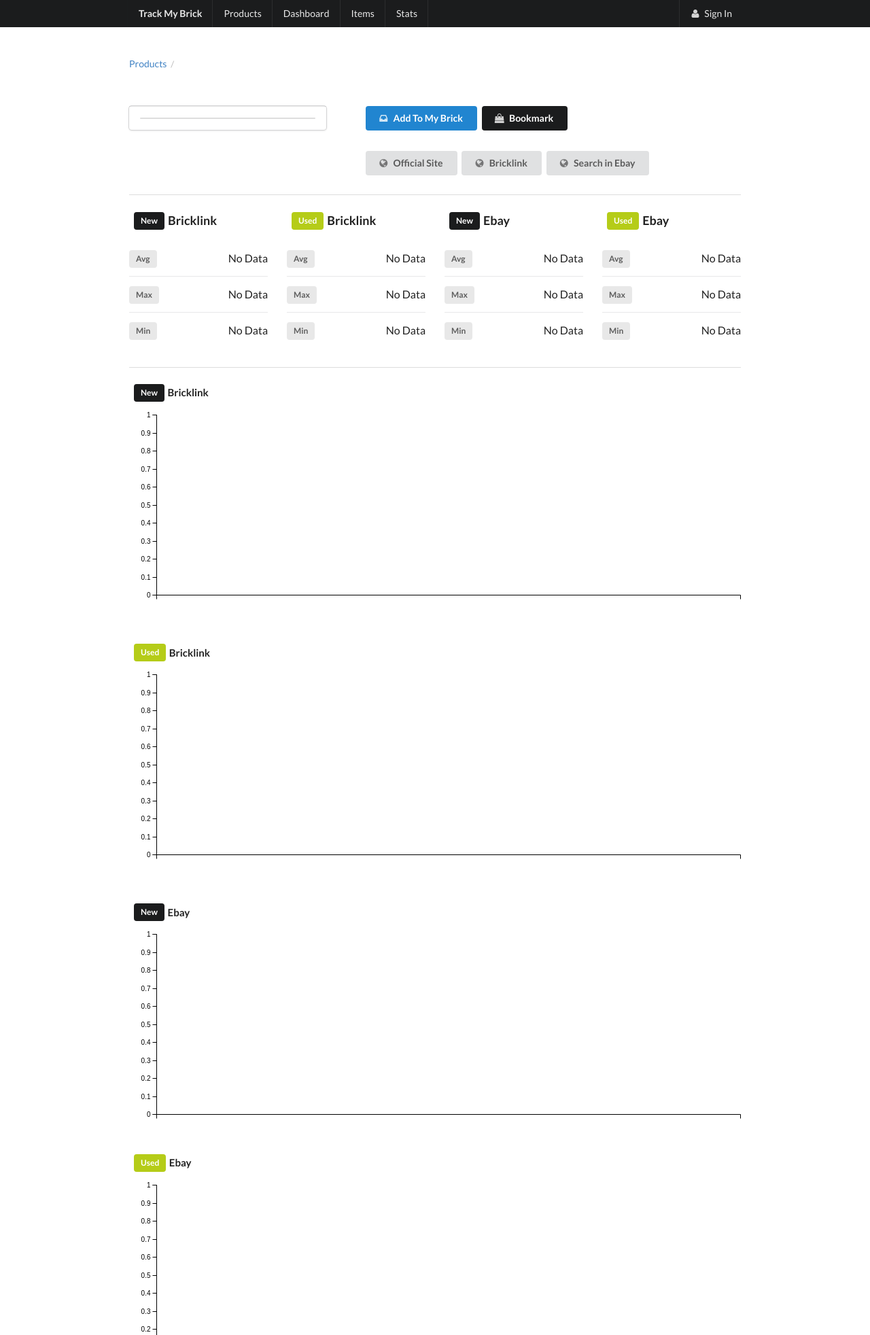
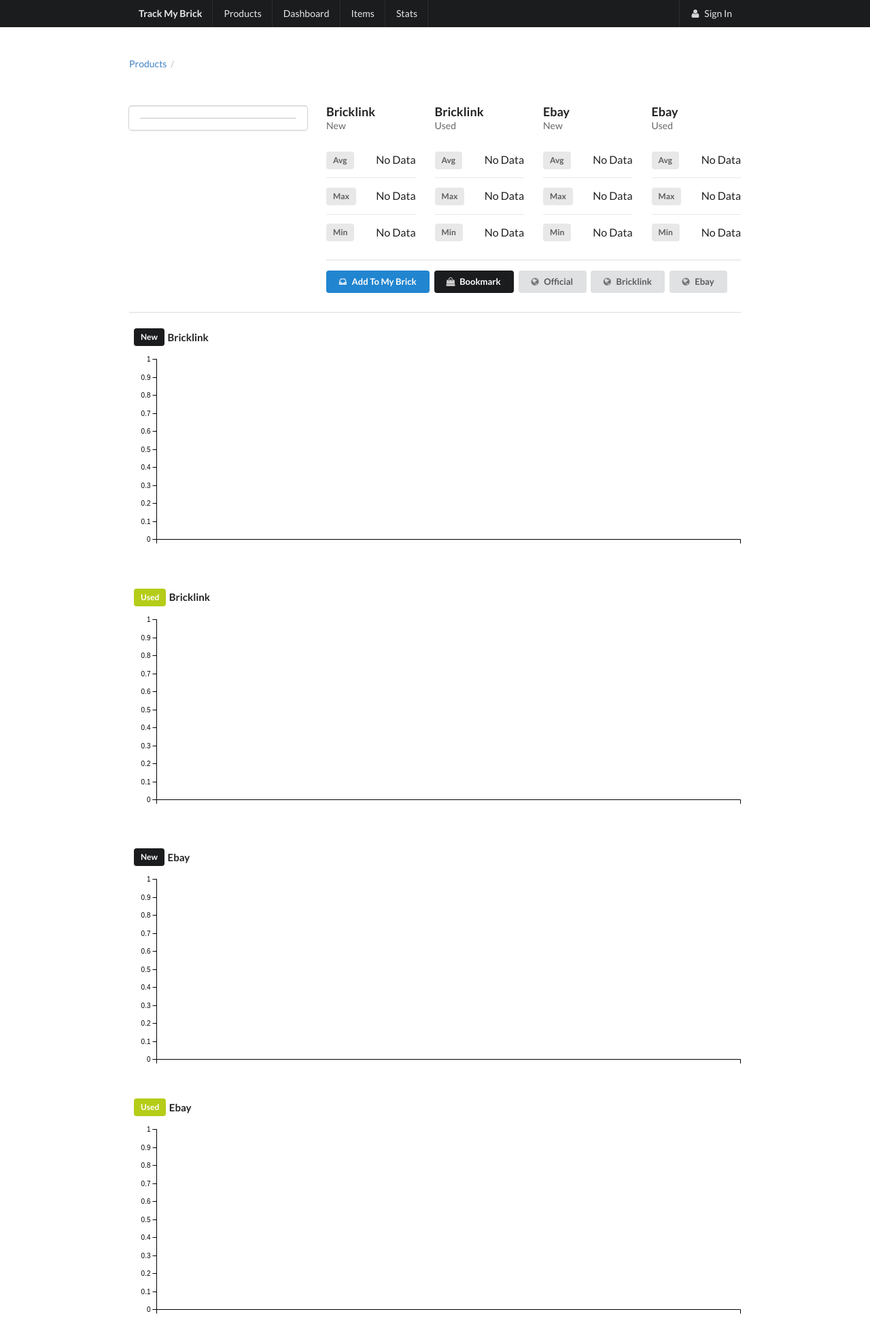
Before and after one commit to 0hoo/brick, a Django app: template bricksite/templates/products/detail.html in a window 1280 px wide. Shown: the top 1964 px of the page at 68% size. After the commit the page ends 1933 px from the top, so only its background shows below. Run offline with Django 3.2, Linux system fonts and the light colour scheme; the template is opened without the code that fills it, so the values that code supplies are empty.

Commit message:
아이템, 프로덕트 화면 업데이트

```diff
--- a/bricksite/templates/products/detail.html
+++ b/bricksite/templates/products/detail.html
@@ -57,7 +57,7 @@ showLineChartC3('#chart-ebay-used', [
 </h1>
 <div class="ui grid">
     <div class="row">
-        <div class="six wide column">
+        <div class="five wide column">
             <div class="ui card">
                 <div class="image">
                     <img src="{{ product.official_image_url }}">
@@ -88,29 +88,11 @@ showLineChartC3('#chart-ebay-used', [
                 </div>
             </div>
         </div>
-        <div class="ten wide column">
-            {% if product.marketing_text %}
-            <div class="description">
-                {{ product.marketing_text }}
-            </div>
-            <div class="ui hidden divider"></div>
-            {% endif %}
-            <a class="ui blue button" href="{% url 'items:add' %}?product={{ product.product_code }}"><i class="icon inbox"></i>Add To My Brick</a>
-            <button class="ui black button"><i class="icon shopping bag"></i>Bookmark</button>
-            <div class="ui hidden divider"></div>
-            <button class="ui button"><i class="icon world"></i>Official Site</button>
-            <button class="ui button"><i class="icon world"></i>Bricklink</button>
-            <button class="ui button"><i class="icon world"></i>Search in Ebay</button>
-        </div>
-    </div>
-    <div class="ui divider"></div>
-    <div class="row">
-         <div class="four wide column">
-            <h3 class="ui header">
-                <div class="ui black label">New</div> Bricklink
-                <div class="sub header"></div>
-            </h3>
-
+        <div class="eleven wide column grid">
+            <div class="column">
+                <div class="ui four column grid">
+                    <div class="column">
+                        <h3 class="ui header">Bricklink<div class="sub header">New</div></h3>
                         <table class="ui very basic table">
                             <tbody>
                             <tr>
@@ -134,12 +116,8 @@ showLineChartC3('#chart-ebay-used', [
                             </tbody>
                         </table>
                     </div>
-        <div class="four wide column">
-            <h3 class="ui header">
-                <div class="ui olive label">Used</div> Bricklink
-                <div class="sub header"></div>
-            </h3>
-
+                    <div class="column">
+                        <h3 class="ui header">Bricklink<div class="sub header">Used</div></h3>
                         <table class="ui very basic table">
                             <tbody>
                             <tr>
@@ -163,12 +141,8 @@ showLineChartC3('#chart-ebay-used', [
                             </tbody>
                         </table>
                     </div>
-         <div class="four wide column">
-            <h3 class="ui header">
-                <div class="ui black label">New</div> Ebay
-                <div class="sub header"></div>
-            </h3>
-
+                    <div class="column">
+                        <h3 class="ui header">Ebay<div class="sub header">New</div></h3>
                         <table class="ui very basic table">
                             <tbody>
                             <tr>
@@ -192,12 +166,8 @@ showLineChartC3('#chart-ebay-used', [
                             </tbody>
                         </table>
                     </div>
-        <div class="four wide column">
-            <h3 class="ui header">
-            <div class="ui olive label">Used</div> Ebay
-            <div class="sub header"></div>
-            </h3>
-
+                    <div class="column">
+                        <h3 class="ui header">Ebay<div class="sub header">Used</div></h3>
                         <table class="ui very basic table">
                             <tbody>
                             <tr>
@@ -220,6 +190,23 @@ showLineChartC3('#chart-ebay-used', [
                             </tr>
                             </tbody>
                         </table>
+                    </div>
+                </div>
+            </div>
+
+            <div class="ui divider"></div>
+
+            {% if product.marketing_text %}
+            <div class="description">
+                {{ product.marketing_text }}
+            </div>
+            <div class="ui hidden divider"></div>
+            {% endif %}
+            <a class="ui blue small button" href="{% url 'items:add' %}?product={{ product.product_code }}"><i class="icon inbox"></i>Add To My Brick</a>
+            <button class="ui black small button"><i class="icon shopping bag"></i>Bookmark</button>
+            <button class="ui small button"><i class="icon world"></i>Official</button>
+            <button class="ui small button"><i class="icon world"></i>Bricklink</button>
+            <button class="ui small button"><i class="icon world"></i>Ebay</button>
         </div>
     </div>
     <div class="ui divider"></div>
```
Also changed, not shown: bricksite/templates/items/detail.html (+7 -4 lines). Lines whose indentation alone changed are shown as unchanged.
